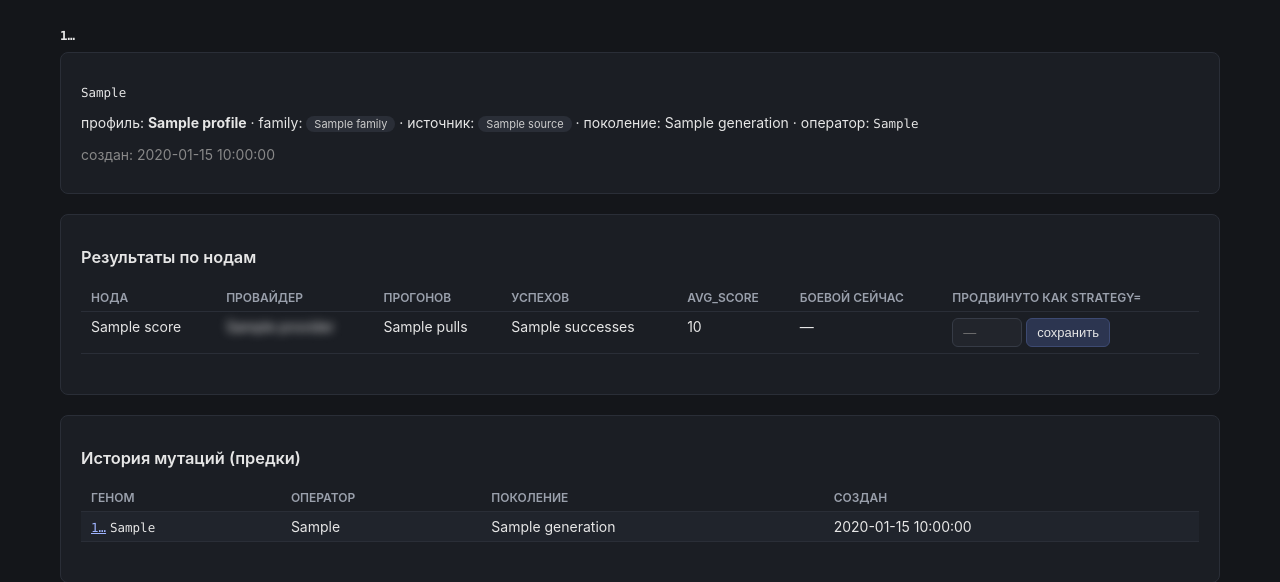
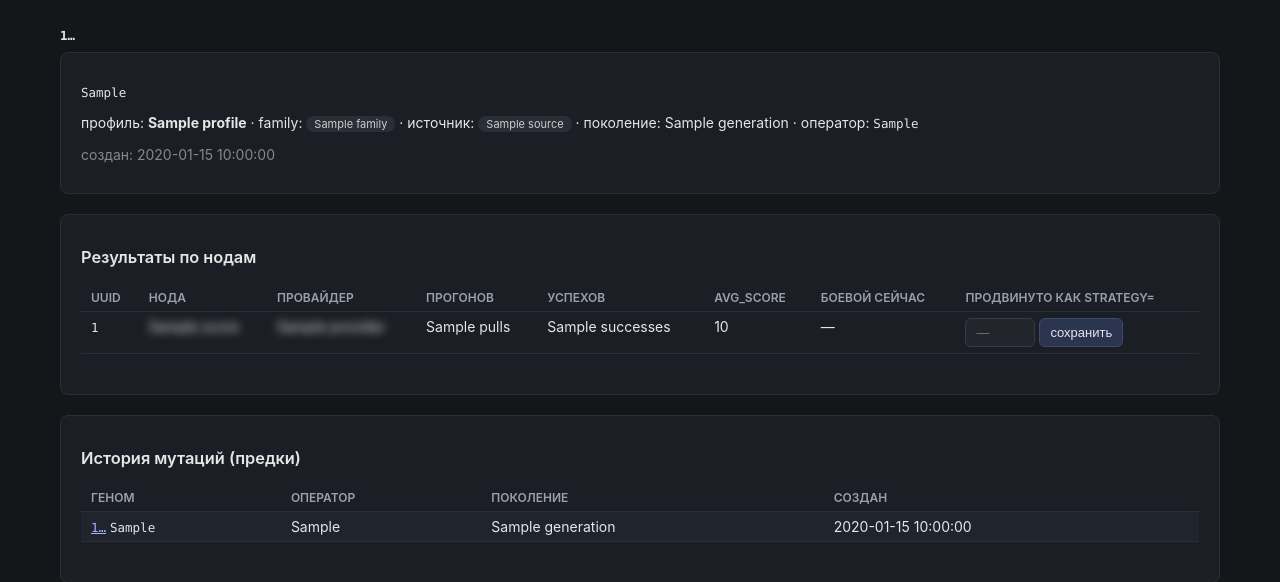
Before and after one commit to scp-oss/z0r-panel, a FastAPI app: template templates/genome.html in a window 1280 px wide. Shown: the part 38-620 px from the top of the page. Run offline with FastAPI, Linux system fonts and the light colour scheme; the template is opened without the code that fills it: most values are stand-ins (such as "Sample title", 1, 10 or a date in 2020).

Commit message:
genome page: add node UUID column, blur node name too
Same fix as overview.html -- UUID first column, node name blurred
alongside provider (provider already had the blur class here, node name
didn't).

```diff
--- a/db.py
+++ b/db.py
@@ -267,6 +267,7 @@ def genome_scores_by_env(conn, genome_id: str):
     cur = conn.cursor(dictionary=True)
     cur.execute(
         """SELECT e.id AS environment_id, e.name AS environment_name, e.provider,
+                  e.node_uuid,
                   gs.pulls, gs.successes,
                   ROUND(gs.total_reward / NULLIF(gs.pulls, 0), 3) AS avg_score,
                   gs.is_production, gs.promoted_strategy
--- a/templates/genome.html
+++ b/templates/genome.html
@@ -18,10 +18,11 @@
 <div class="card">
   <h3>Результаты по нодам</h3>
   <table>
-    <tr><th>Нода</th><th>Провайдер</th><th>Прогонов</th><th>Успехов</th><th>avg_score</th><th>Боевой сейчас</th><th>Продвинуто как strategy=</th></tr>
+    <tr><th>UUID</th><th>Нода</th><th>Провайдер</th><th>Прогонов</th><th>Успехов</th><th>avg_score</th><th>Боевой сейчас</th><th>Продвинуто как strategy=</th></tr>
     {% for s in scores %}
     <tr>
-      <td>{{ s.environment_name }}</td>
+      <td><code class="mono">{{ s.node_uuid[:8] if s.node_uuid else '—' }}</code></td>
+      <td><span class="blur">{{ s.environment_name }}</span></td>
       <td><span class="blur">{{ s.provider }}</span></td>
       <td>{{ s.pulls }}</td>
       <td>{{ s.successes }}</td>
```
